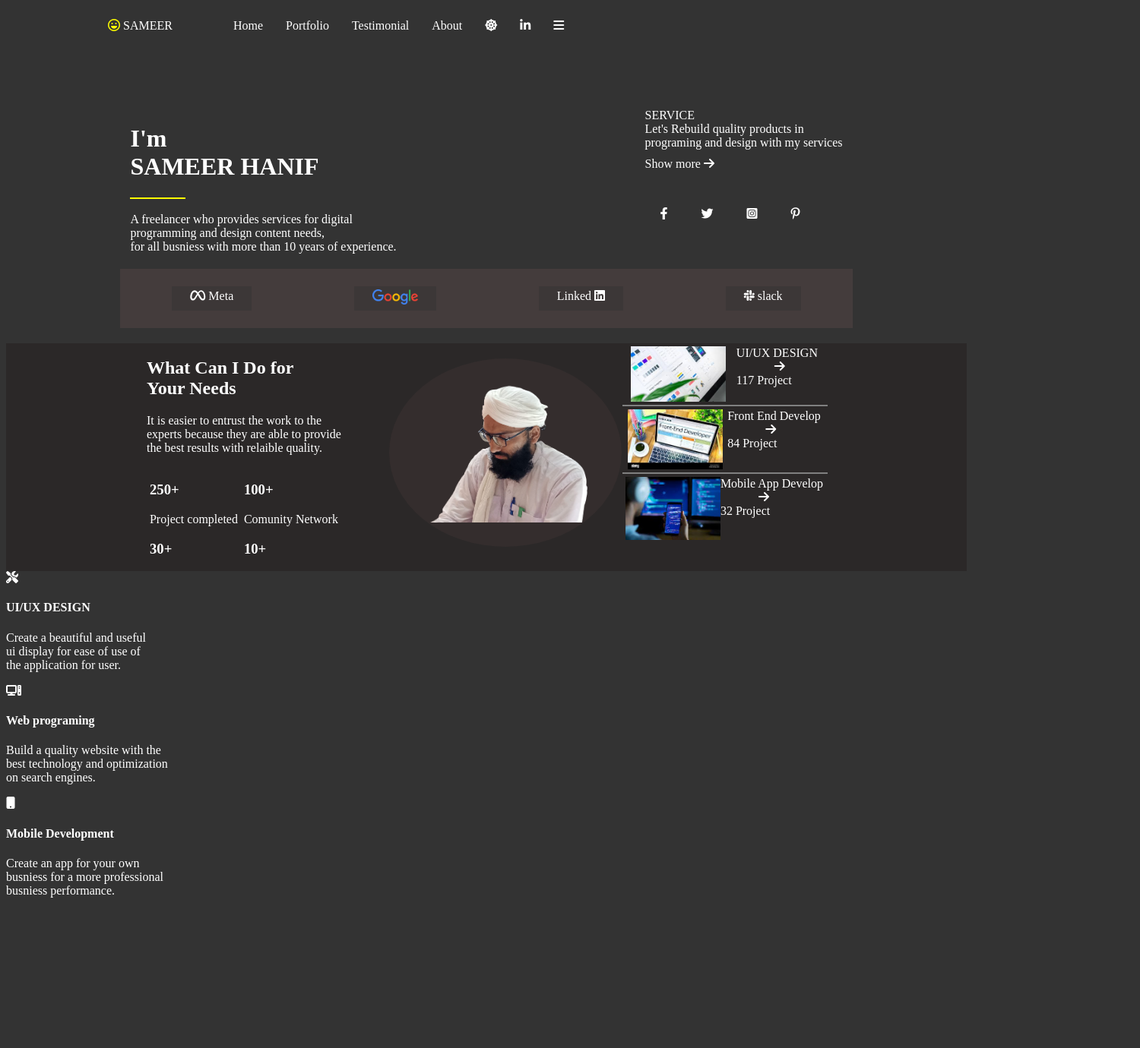
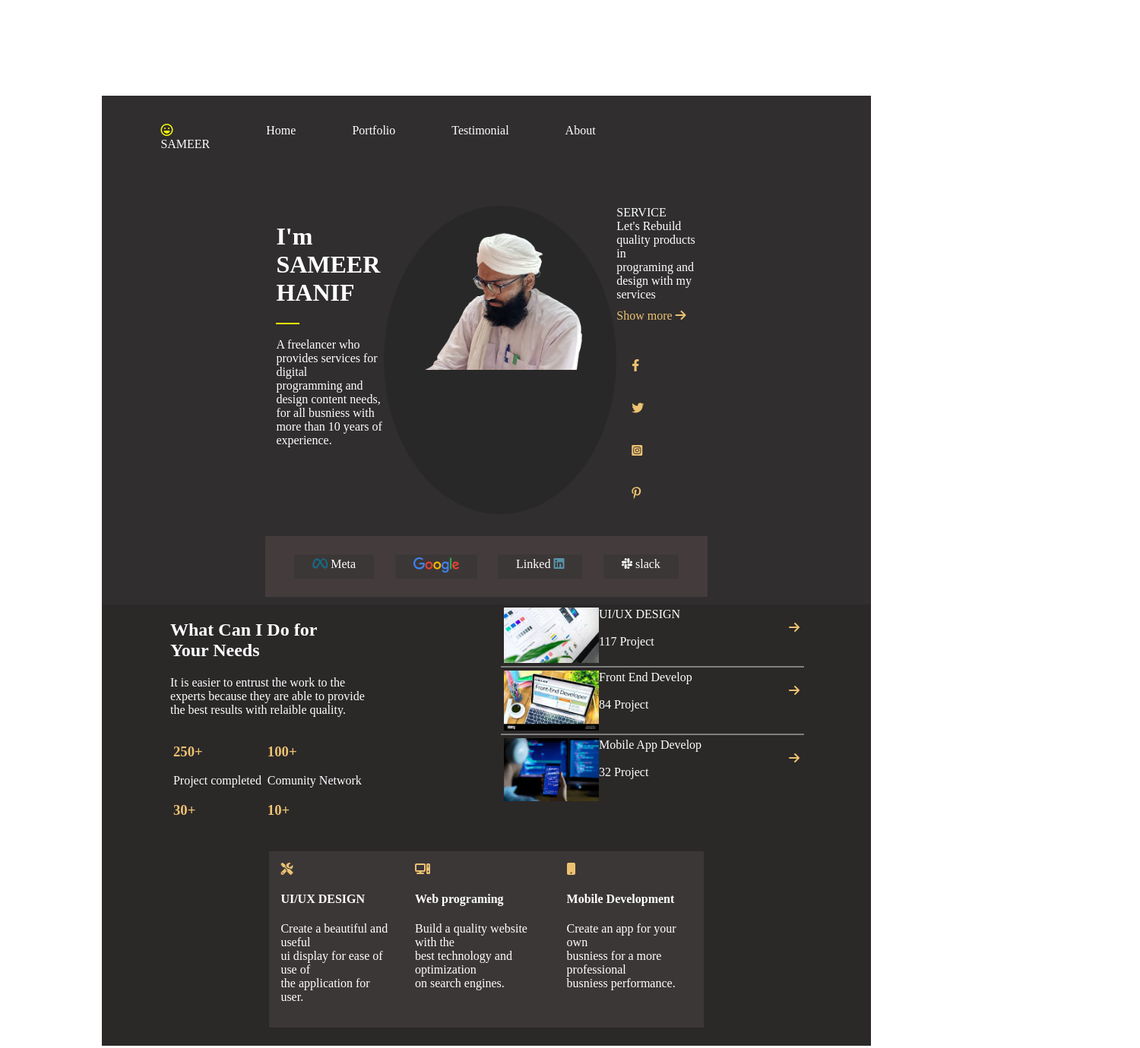
Before and after one commit to muneerattari/PORTFOLIO, a plain HTML site: page index.html in a window 1280 px wide. Shown: the whole page at 76% size, 1500 px wide, since content can reach past the window. Before the commit the page ends 1198 px from the top, so only its background shows below. Drawn offline with Linux system fonts and the light colour scheme.

Commit message:
css pushed

```diff
--- a/profilestyle.css
+++ b/profilestyle.css
@@ -1,10 +1,13 @@
 body{
-  background-color: rgb(51, 51, 51);
+
   color: white;
 }
+
+
 .nav-top {
 display: flex;
-margin: 25px;
+justify-content: space-between
+margin 25px;
 
 }
 
@@ -13,27 +16,35 @@ margin: 25px;
 
 {
 color: yellow;
-margin: 0 4px;
-}
-.brand {  margin: 0 50px;
-
 }
 
-.right {  margin: 0 0 0 50px;
+
+.rights {  margin: 0 0 0 450px;
+}
+
+.masterdiv {
+  margin: 10% 10%;
+  background-color: rgb(48, 46, 46)
+}
+
+.right {  margin: 0 0 0 250px;
+ color: rgb(236, 194, 114);
 
 }
 
 .nav-top>li {
   list-style-type: none;
-  margin: 0 15px;
+  margin: 37px;
+
 }
 
 .header {
 
   display: flex;
 justify-content: space-around;
-margin-top: 100px;
 position: static;
+padding: 19px;
+margin: 0px 210px;
 
 
 }
@@ -47,19 +58,28 @@ border: 1px solid yellow
 
 .show-more {
   margin: 10px 0 10px 0;
+  color: rgb(236, 194, 114);
+}
+
+.fbicon{
+  background-color: rgb(156, 134, 134)
+  border-radius 100%;
 }
 
 .icons i{
 margin: 20px;
-
+  color: rgb(236, 194, 114);
+  background-color: rgb(156, 134, 134)
+  border-radius 100%;
 
 }
 
+
+
 .pic{
-  position: absolute;
   left: 40%;
   bottom: 10%;
-  background-color: rgb(126, 93, 93, 0.1);
+  background-color: rgb(41, 40, 40);
   border-radius: 100%;
   padding: 28px;
 
@@ -67,24 +87,25 @@ margin: 20px;
 
 
 .pic img{
-
-
 width: 250px;
 }
 
-.position {
-
-  position: relative;
-}
 
 .bottom
 {
   background-color: rgb(68, 60, 60);
-  margin: 20px;
   display: flex;
   justify-content: space-around;
-margin: 20px 150px;
-padding: 23px 1px;
+margin: 10px 215px;
+padding: 24px;
+}
+
+.fa-meta {
+  color: rgb(22, 107, 136);
+}
+
+.fa-linkedin {
+  color: rgb(87, 146, 170);
 }
 
 .bottom-background
@@ -105,6 +126,11 @@ padding: 23px 1px;
 display: flex;
 justify-content: space-around;
 }
+
+
+.leftbottom h3{
+  color: rgb(236, 194, 114);
+  }
 
 .lcd1
 {
@@ -138,7 +164,29 @@ border: 1px solid grey
 
 .line2
 { width: 100%;
-border: 1px solid grey
+border: 1px solid grey}
 
 
+
+
+.finalstep {
+  display: flex;
+  justify-content: space-around;
+  padding: 24px 220px;
+  background-color: rgb(43, 40, 40)
 }
+
+
+  .final1
+  {padding: 15px;
+    background-color: rgb(60, 55, 55);}
+    .final2
+  {padding: 15px;
+    background-color: rgb(60, 55, 55);}
+    .final3
+  {padding: 15px;
+    background-color: rgb(60, 55, 55);}
+
+    .finalstep i{
+      color: rgb(236, 194, 114)
+}
```
